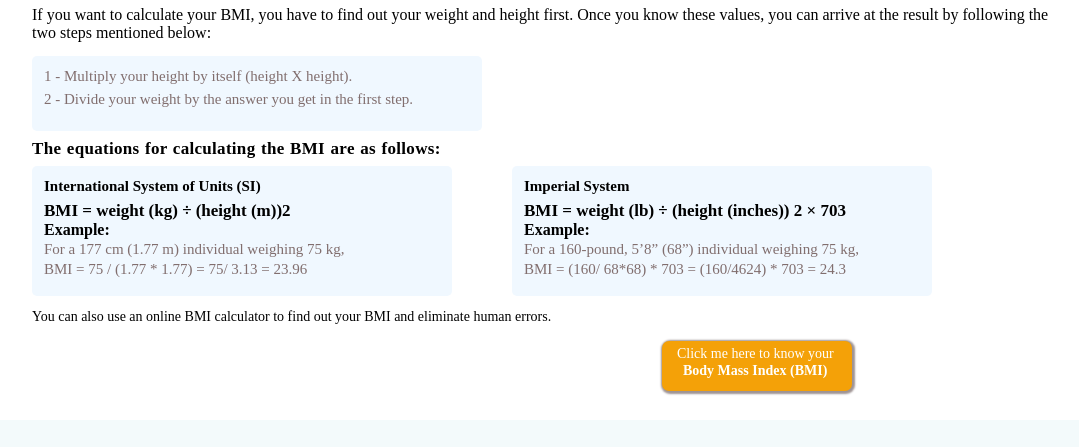
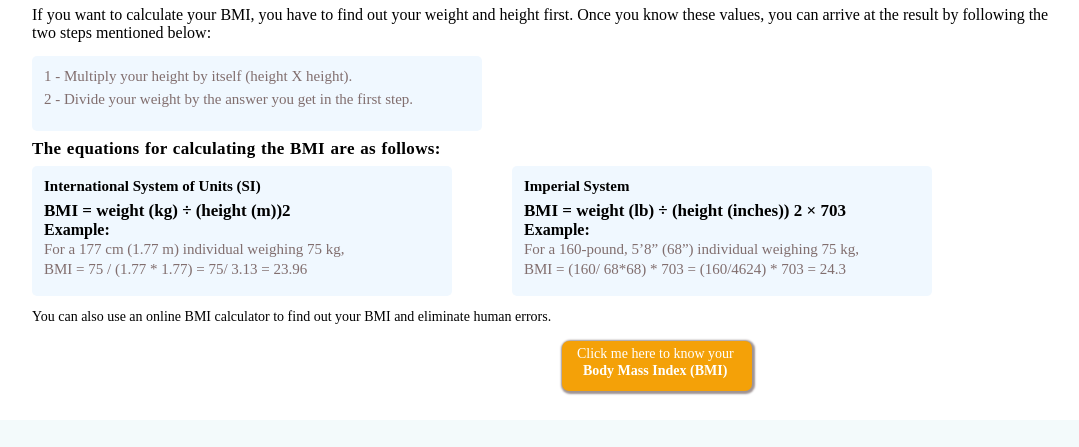
Before and after one commit to sdsanthosh0831/BMI-Calculator, a plain HTML site: page index.html in a window 1280 px wide. Shown: the part 1115-1562 px from the top of the page, without its empty margins (88-1167 px from the left). Drawn offline with Linux system fonts and the light colour scheme.

Commit message:
Update BMIProject.css

```diff
--- a/BMIProject.css
+++ b/BMIProject.css
@@ -618,7 +618,7 @@ header>nav>#headder>p{
     /* border: 2px solid red; */
     position: absolute;
     top: 385px;
-    left: 750px;
+    left: 650px;
     border-radius: 7px;
     background-color: rgb(244, 161, 8);
     box-shadow: 1px 1px 2px 2px rgb(158, 147, 147);
```
